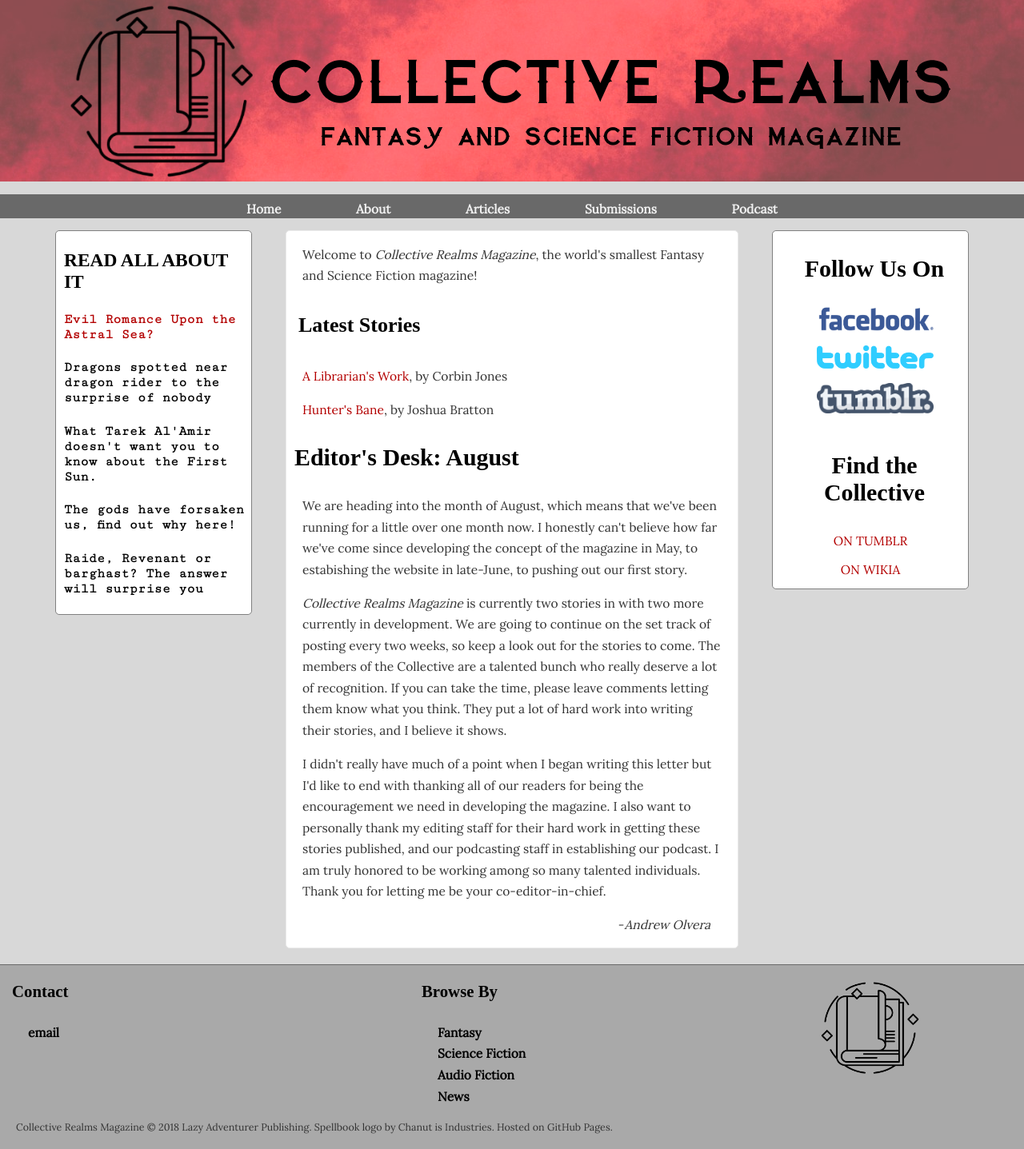
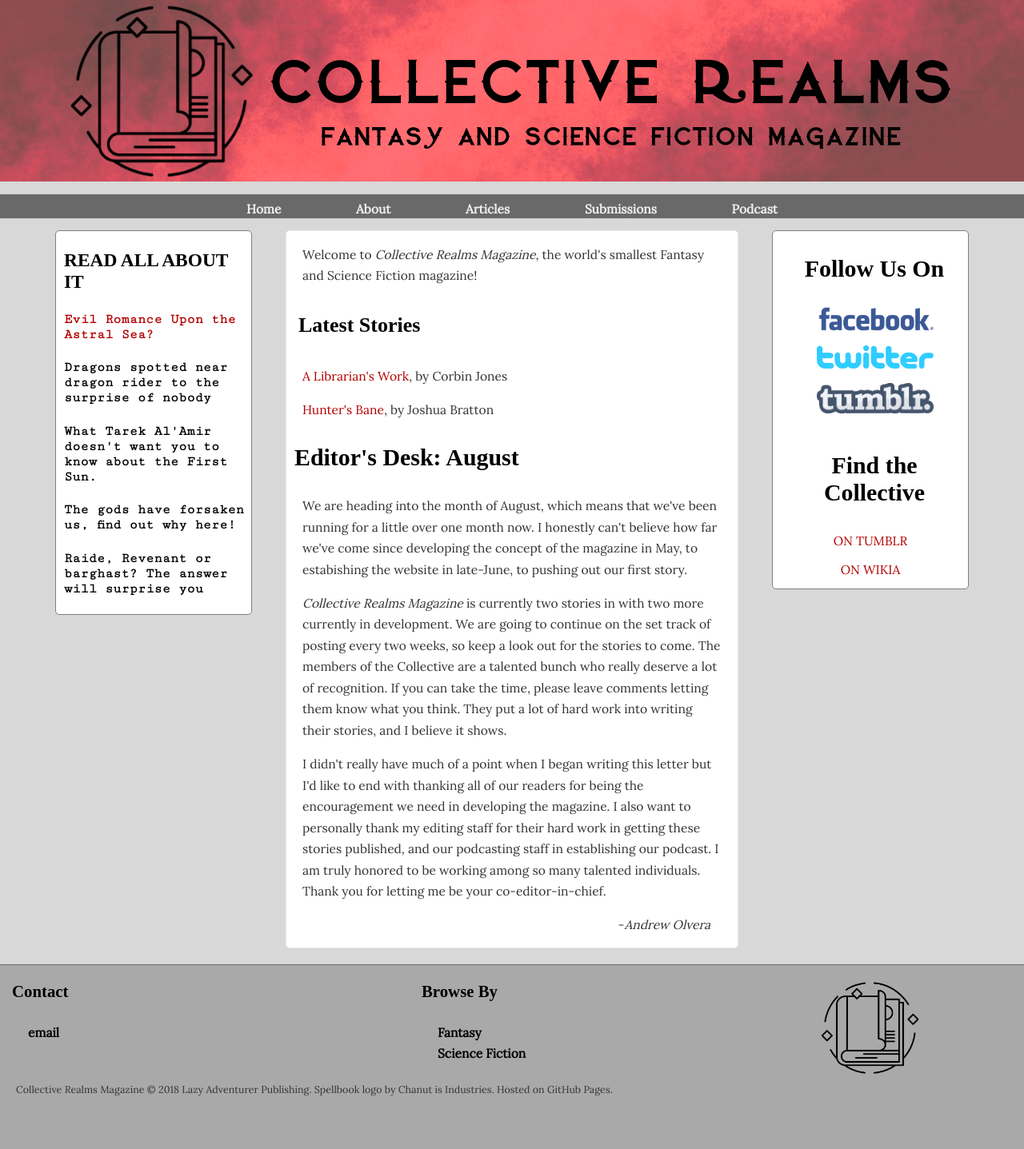
Before and after one commit to collectiverealms/collectiverealms, a Jekyll site: the page built from index.html, in a window 1280 px wide. Shown: the whole page at 80% size. Built offline with Jekyll 4.4.1, drawn with Linux system fonts in a browser that asks for light colours; some web fonts are replaced; the list of posts is cut into pages by our own code.

Commit message:
Update footer.html

```diff
--- a/_includes/footer.html
+++ b/_includes/footer.html
@@ -11,8 +11,6 @@
 			<ul>
 				<li><a href="http://collectiverealms.com/category/fantasy.html">Fantasy</a></li>
 				<li><a href="http://collectiverealms.com/category/sci-fi.html">Science Fiction</a></li>
-				<li><a href="http://collectiverealms.com/category/audio.html">Audio Fiction</a></li>
-				<li><a href="http://collectiverealms.com/category/news.html">News</a></li>
 			</ul>
 		</div>
 		<div class="three">
```
